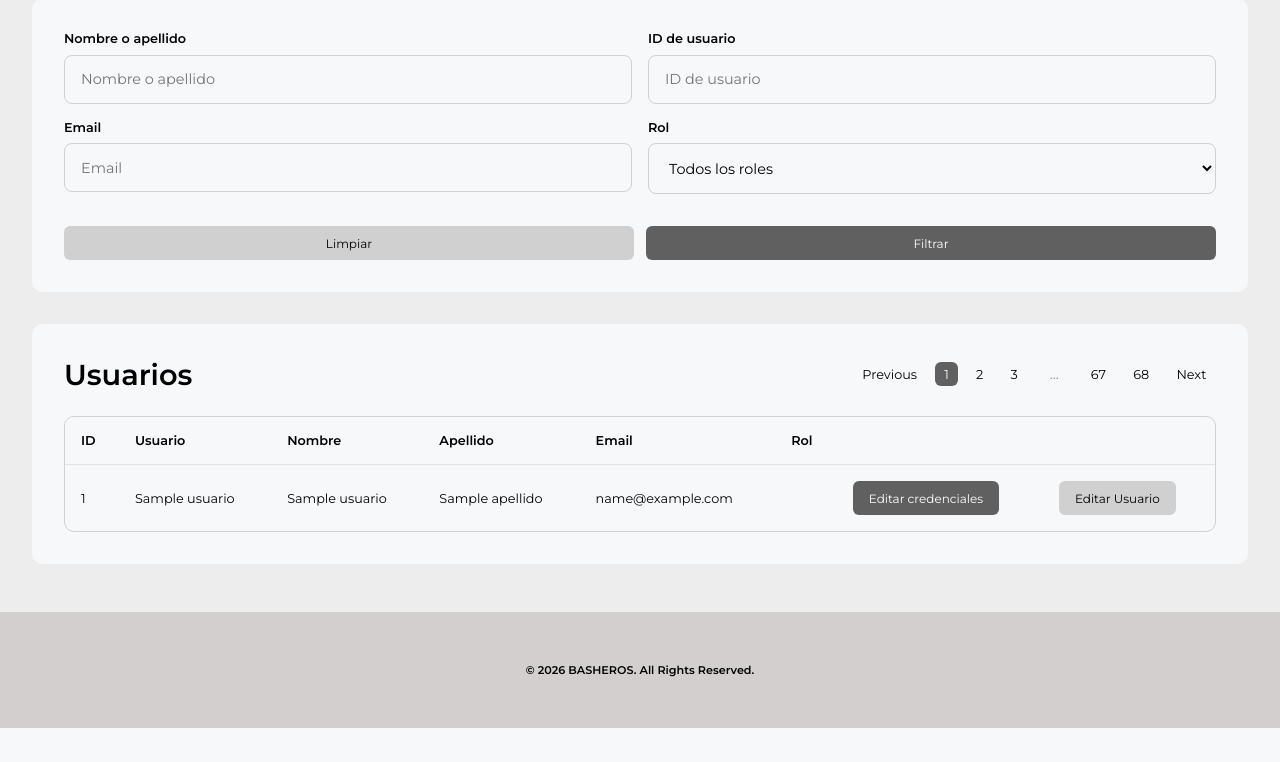
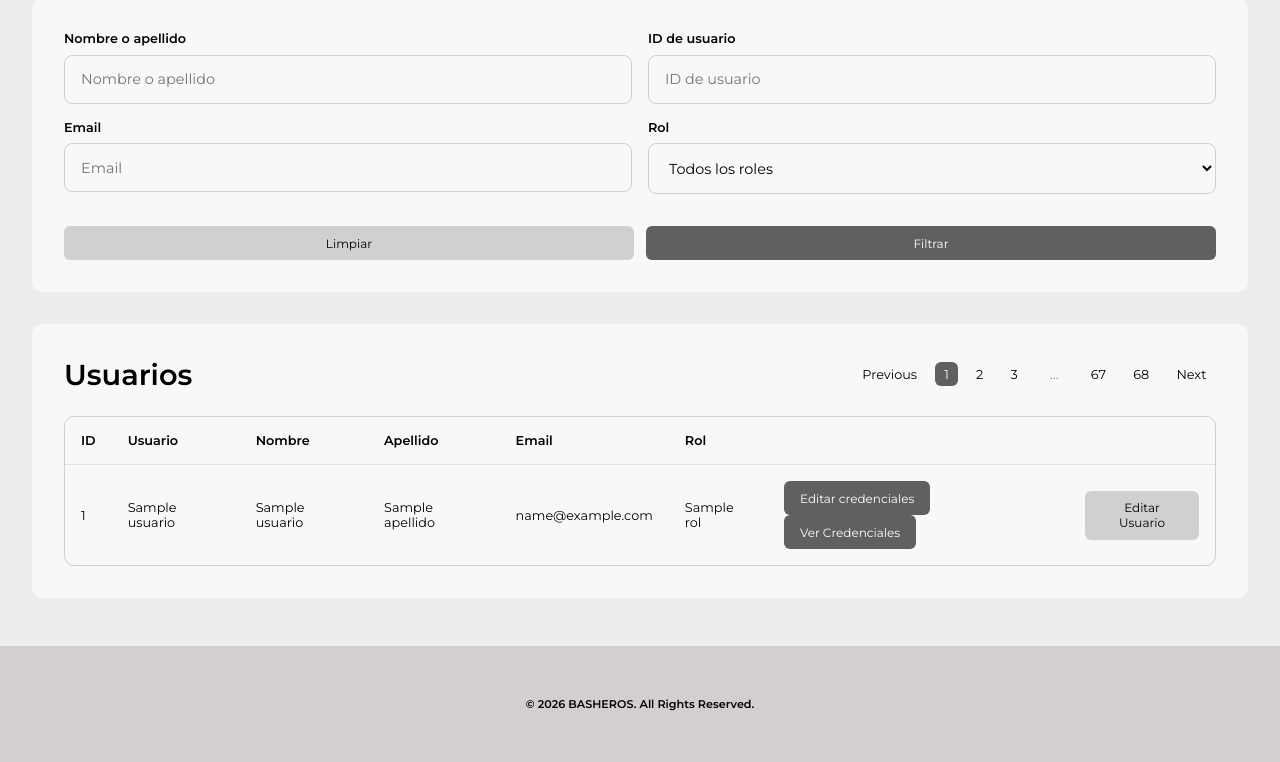
Before and after one commit to Carla-Kim/Sitio-Web-Gastronomico, a Flask app: template web/templates/dashboard-usuarios.html in a window 1280 px wide. Shown: the part 185-947 px from the top of the page. Before the commit the page ends 913 px from the top, so only its background shows below. Run offline with Flask 3, Linux system fonts and the light colour scheme; the template is opened without the code that fills it: most values are stand-ins (such as "Sample title", 1, 10 or a date in 2020).

Commit message:
update: dashboard-sections with new endpoints and rename routes of menu.py

```diff
--- a/api/routes/menu.py
+++ b/api/routes/menu.py
@@ -12,7 +12,7 @@ def editar_producto(id):
         return "", code
     return jsonify(updated), code
 
-@menu_bp.route('/productos/obtener', methods=['GET'])
+@menu_bp.route('/productos', methods=['GET'])
 def obtener_productos():
     base_url = request.base_url
     limit = request.args.get('limit', default=10, type=int)
@@ -42,7 +42,7 @@ def ingresar_producto():
 
     return jsonify(resultado), code
 
-@menu_bp.route('/productos', methods=['GET'])
+@menu_bp.route('/productos/obtener', methods=['GET'])
 def obtener_producto_por_nombre_route():
     nombre = request.args.get('nombre')
     if not nombre:
--- a/web/app.py
+++ b/web/app.py
@@ -457,8 +457,8 @@ def dashboard_resenas():
        id_buscado = request.args.get('resena-id')
        id_reserva_buscada = request.args.get('resena-reserva-id')
        try:
-            limit = int(request.args.get('_limit', 10))
-            offset = int(request.args.get('_offset', 0))
+            limit = int(request.args.get('limit', 10))
+            offset = int(request.args.get('offset', 0))
        except ValueError:
             limit, offset = 10, 0
 
@@ -524,28 +524,44 @@ def dashboard_menu():
             return render_template('error-conexion.html'), 500
        return redirect(url_for('dashboard_menu'))
     else:
-       try:
-           limit = int(request.args.get('limit', 10))
-           offset = int(request.args.get('offset', 0))
-       except ValueError:
-           limit, offset = 10, 0
+        nombre_buscado = request.args.get('nombre_buscado')
 
-       params_categorias = {'_limit': limit, '_offset': offset}
-       params_productos = {'limit': limit, 'offset': offset}
-       try:
-           url_api_categorias = f'http://localhost:5001/categorias'
-           url_api_productos = f'http://localhost:5001/productos'
-           response_categorias = requests.get(url_api_categorias, params=params_categorias, timeout=5)
-           response_categorias.raise_for_status()
-           response_productos = requests.get(url_api_productos, params=params_productos, timeout=5)
-           response_productos.raise_for_status()
+        try:
+            limit = int(request.args.get('limit', 10))
+            offset = int(request.args.get('offset', 0))
+        except ValueError:
+            limit, offset = 10, 0
 
-           lista_categorias = response_categorias.json().get('data', [])
-           lista_productos = response_productos.json().get('productos', [])
-           return render_template('dashboard-menu.html', productos=lista_productos, categorias=lista_categorias, params_categ=params_categorias, params_prod=params_productos)
-       except requests.exceptions.RequestException as e:
-           print(f"Error crítico al conectar con la API: {e}")
-           return render_template('error-conexion.html'),500
+        params_categorias = {'_limit': limit, '_offset': offset}
+        params_productos = {'limit': limit, 'offset': offset}
+        try:
+            url_api_categorias = f'http://localhost:5001/categorias'
+
+            if nombre_buscado:
+               url_api_productos = f'http://localhost:5001/productos/obtener?nombre={nombre_buscado}'
+            else:
+               url_api_productos = f'http://localhost:5001/productos'
+            response_categorias = requests.get(url_api_categorias, params=params_categorias, timeout=5)
+            response_categorias.raise_for_status()
+            response_productos = requests.get(url_api_productos, params=params_productos, timeout=5)
+
+            if response_productos.status_code == 404 and nombre_buscado:
+                lista_productos = []
+                flash(f"No se encontró el producto: {nombre_buscado}")
+            else:
+                response_productos.raise_for_status()
+                data_productos = response_productos.json()
+                if nombre_buscado:
+                    prod = data_productos.get('producto', {})
+                    lista_productos = [prod] if prod else []
+                else:
+                    lista_productos = data_productos.get('productos', [])
+
+            lista_categorias = response_categorias.json().get('data', [])
+            return render_template('dashboard-menu.html', productos=lista_productos, categorias=lista_categorias, params_categ=params_categorias, params_prod=params_productos)
+        except requests.exceptions.RequestException as e:
+            print(f"Error crítico al conectar con la API: {e}")
+            return render_template('error-conexion.html'),500
 
 @app.route('/dashboard/menu/crear', methods=['POST'])
 def crear_producto():
@@ -656,18 +672,22 @@ def dashboard_usuarios():
                 response.raise_for_status()
                 lista_usuarios = [response.json()]
            elif email_buscado:
-               url_api = f'http://localhost:5001/usuarios/{email_buscado}'
-               response = requests.get(url_api, timeout=5)
+               url_api = f'http://localhost:5001/usuarios/email'
+               response = requests.get(url_api, params={'email': email_buscado}, timeout=5)
                response.raise_for_status()
-               lista_usuarios = [response.json()]
+               lista_usuarios = [response.json().get('usuario')]
+           elif rol_buscado:
+               url_api = f'http://localhost:5001/usuarios/rol'
+               params = {'rol': rol_buscado, '_limit': limit, '_offset': offset}
+               response = requests.get(url_api, params=params, timeout=5)
+               response.raise_for_status()
+               lista_usuarios = response.json().get('data', [])
            else:
                params = {'limit': limit, 'offset': offset}
-               if rol_buscado:
-                   params['rol'] = rol_buscado
                url_api = f'http://localhost:5001/usuarios'
                response = requests.get(url_api, params=params, timeout=5)
                response.raise_for_status()
-               lista_usuarios = response.json()
+               lista_usuarios = response.json().get('data', [])
            return render_template('dashboard-usuarios.html', usuarios=lista_usuarios, limit=limit, offset=offset)
 
         except requests.exceptions.HTTPError:
@@ -725,6 +745,7 @@ def editar_usuario_completo():
         "apellido": request.form.get('apellido'),
         "rol": request.form.get('rol')
     }
+    datos_completos = {k: v for k, v in datos_completos.items() if v}
     try:
         url_api = f'http://localhost:5001/usuarios/{id_usuario}'
         response = requests.put(url_api,  json=datos_completos, timeout=5)
@@ -735,6 +756,19 @@ def editar_usuario_completo():
 
     return redirect(url_for('dashboard_usuarios'))
 
+@app.route('/dashboard/usuarios/credenciales', methods=['POST'])
+def obtener_credenciales():
+    email = request.form.get('email')
+    try:
+        url_api = 'http://localhost:5001/usuarios/credenciales'
+        response = requests.post(url_api, json={'email': email}, timeout=5)
+        response.raise_for_status()
+        credenciales = response.json()
+        flash(f"Credenciales encontradas: {credenciales}")
+    except requests.exceptions.RequestException:
+        flash("Error al obtener las credenciales")
+    return redirect(url_for('dashboard_usuarios'))
+
 
 @app.errorhandler(404)
 def page_not_found(error):
--- a/web/static/js/dashboard/usuarios.js
+++ b/web/static/js/dashboard/usuarios.js
@@ -107,3 +107,13 @@ document.querySelectorAll('.btn-delete-user-modal').forEach(btn => {
         }
     });
 });
+
+document.querySelectorAll('.btn-view-credentials').forEach(button => {
+    button.addEventListener('click', function() {
+        const email = this.getAttribute('data-email');
+        if (email) {
+            document.getElementById('view-credentials-email').value = email;
+            document.getElementById('form-view-credentials').submit();
+        }
+    });
+});
--- a/web/templates/dashboard-usuarios.html
+++ b/web/templates/dashboard-usuarios.html
@@ -115,15 +115,15 @@ Usuarios | Dashboard
                 <tbody>
                     {% for usuario in usuarios %}
                     <tr class="usuario-fila"
-                        data-usuario-id="{{ usuario.id }}"
-                        data-usuario-usuario="{{ usuario.usuario }}"
+                        data-usuario-id="{{ usuario.usuario_id }}"
+                        data-usuario-usuario="{{ usuario.nombre_usuario }}"
                         data-nombre="{{ usuario.nombre}}"
                         data-apellido="{{ usuario.apellido }}"
                         data-email="{{ usuario.email }}"
                         data-rol="{{ usuario.rol }}">
 
-                        <td class="usuario-id">{{ usuario.id }}</td>
-                        <td class="usuario-usuario">{{ usuario.usuario }}</td>
+                        <td class="usuario-id">{{ usuario.usuario_id }}</td>
+                        <td class="usuario-usuario">{{ usuario.nombre_usuario }}</td>
                         <td class="usuario-nombre">{{ usuario.nombre }}</td>
                         <td class="usuario-apellido">{{ usuario.apellido }}</td>
                         <td class="usuario-email">{{ usuario.email }}</td>
@@ -131,11 +131,14 @@ Usuarios | Dashboard
                             {{ {
                                 'admin': 'Administrador',
                                 'usuario': 'Usuario'
-                            }[usuario.rol] }}
+                            }.get(usuario.rol, usuario.rol) }}
                         </td>
                         <td>
                             <button class="btn btn-primary btn-small btn-open-edit-user-role">
                                 Editar credenciales
+                            </button>
+                            <button class="btn btn-primary btn-small btn-view-credentials" data-email="{{ usuario.email }}">
+                                Ver Credenciales
                             </button>
                         </td>
                         <td>
@@ -284,7 +287,9 @@ Usuarios | Dashboard
     <form id="form-delete-usuario" action="/dashboard/usuarios" method="POST" class="hidden">
         <input type="hidden" name="id_usuario" id="delete-id-usuario">
     </form>
-
+    <form id="form-view-credentials" action="/dashboard/usuarios/credenciales" method="POST" class="hidden">
+        <input type="hidden" name="email" id="view-credentials-email">
+    </form>
 </section>
 {% endblock %}
 
```
Also changed, not shown: web/templates/dashboard-menu.html (+4 -4 lines).
